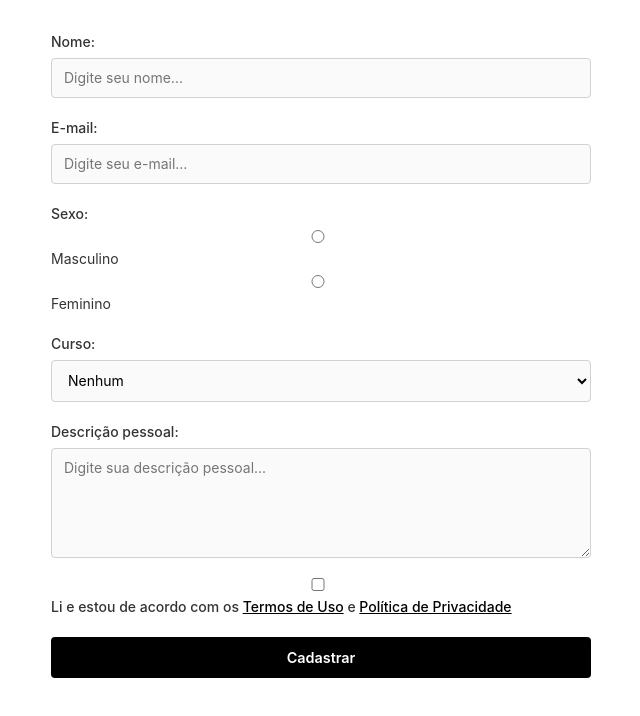
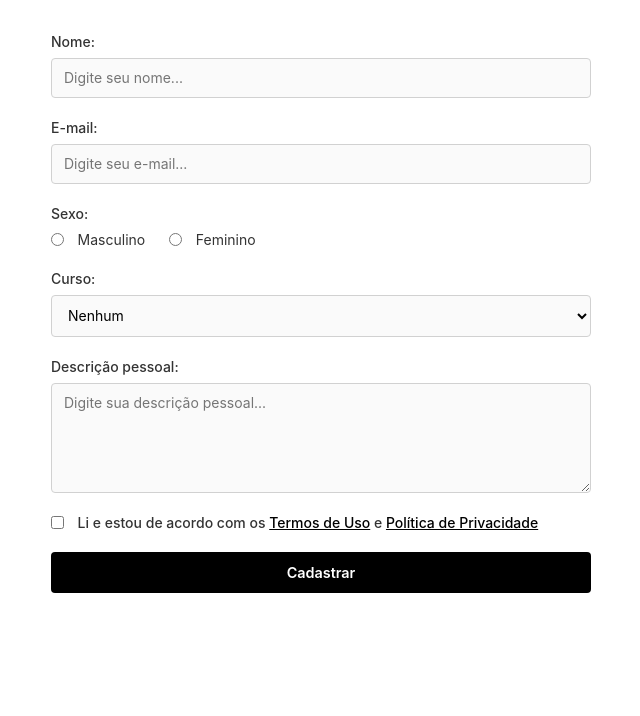
Before and after one commit to YurizinDEV/forms_front, a plain HTML site: page index.html in a window 1280 px wide. Shown: the whole page, without its empty margins (319-959 px from the left). Drawn offline with Linux system fonts and the light colour scheme.

Commit message:
Adiciona grupos de rádio e checkbox ao formulário de cadastro

```diff
--- a/assets/css/style.css
+++ b/assets/css/style.css
@@ -1,4 +1,4 @@
-*{
+* {
     box-sizing: border-box;
     margin: 0;
     padding: 0;
@@ -87,3 +87,18 @@
 input[type="submit"]:hover {
     background: #333;
 }
+
+.radio-group,
+.checkbox-group {
+    flex-direction: row;
+    align-items: center;
+    gap: 0.5rem;
+}
+
+.radio-group label {
+    margin-right: 1rem;
+}
+
+.checkbox-group label {
+    flex: 1;
+}
--- a/index.html
+++ b/index.html
@@ -24,7 +24,7 @@
         <div>
             <label>Sexo:</label>
 
-            <div>
+            <div class="radio-group">
                 <input type="radio" name="sexo" id="sexo_masculino">
                 <label for="sexo_masculino">Masculino</label>
 
@@ -48,7 +48,7 @@
             <textarea id="descricao_pessoal" placeholder="Digite sua descrição pessoal..."></textarea>
         </div>
 
-        <div>
+        <div class="checkbox-group">
             <input type="checkbox" id="termos">
             <label for="termos">
                 Li e estou de acordo com os <span>Termos de Uso</span> e <span>Política de Privacidade</span>
```
Lines whose indentation alone changed are shown as unchanged.
